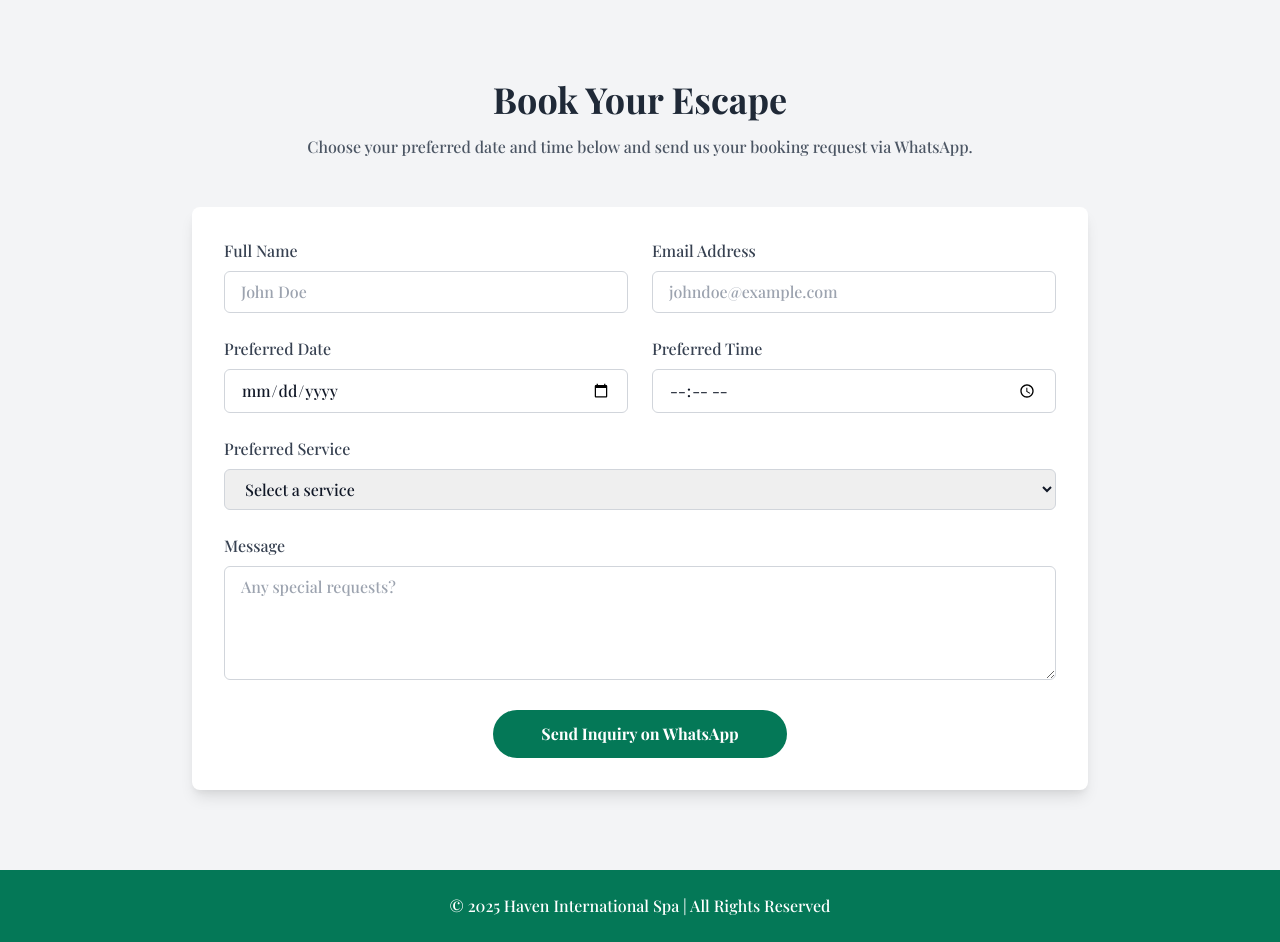
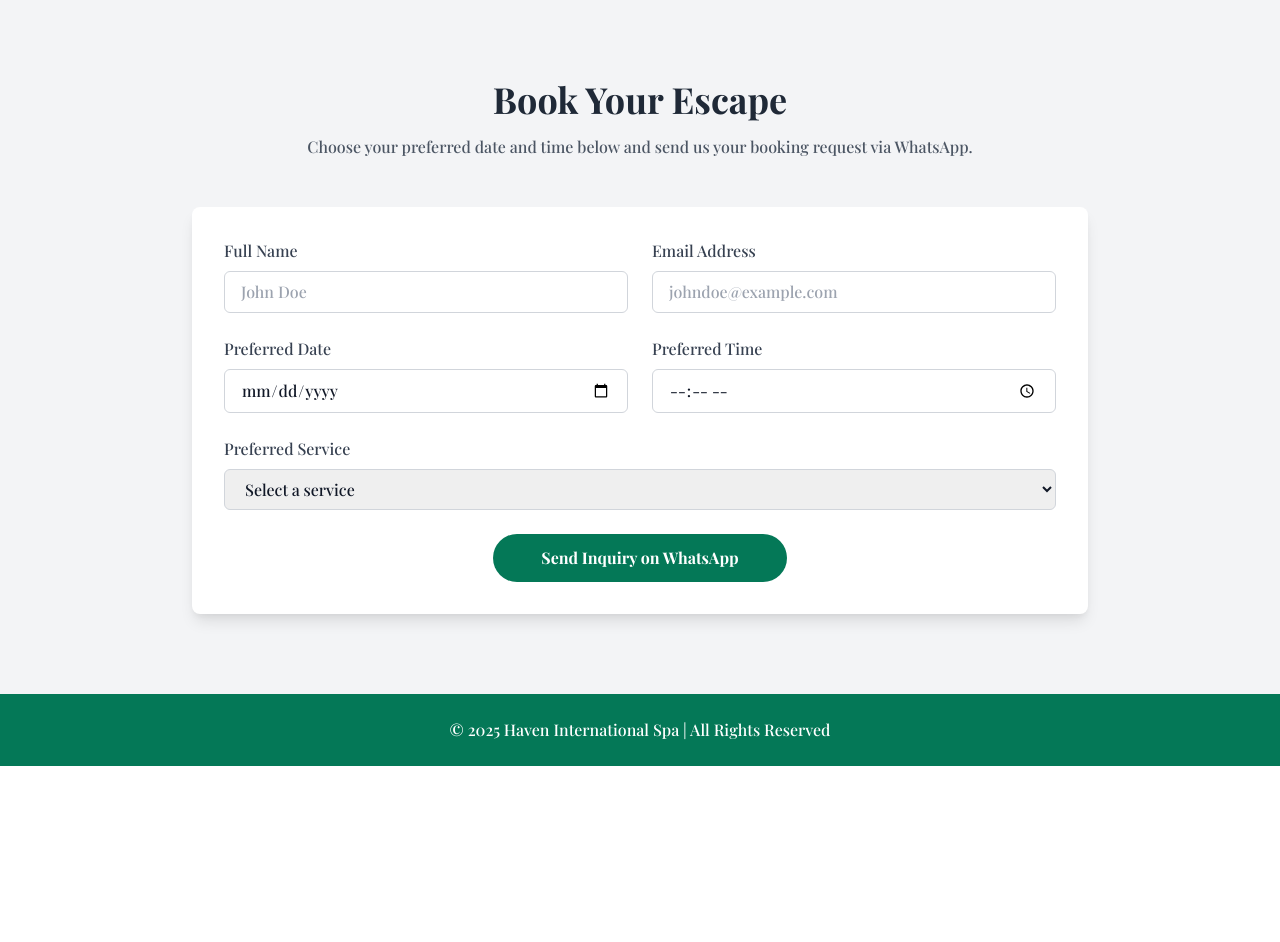
Before and after one commit to Appureddy143/HI-spa, a PHP site: page / in a window 1280 px wide. Shown: the part 1845-2787 px from the top of the page. After the commit the page ends 2611 px from the top, so only its background shows below. Run offline with PHP 8.4, Linux system fonts and the light colour scheme.

Commit message:
Update index.php

```diff
--- a/index.php
+++ b/index.php
@@ -136,11 +136,6 @@
                         </select>
                     </div>
 
-                    <!-- Message -->
-                    <div>
-                        <label for="message" class="block text-gray-700 font-medium mb-2">Message</label>
-                        <textarea id="message" rows="4" class="w-full px-4 py-2 border border-gray-300 rounded-md focus:outline-none focus:ring-2 focus:ring-green-600" placeholder="Any special requests?"></textarea>
-                    </div>
 
                     <!-- Submit -->
                     <div class="text-center">
```
